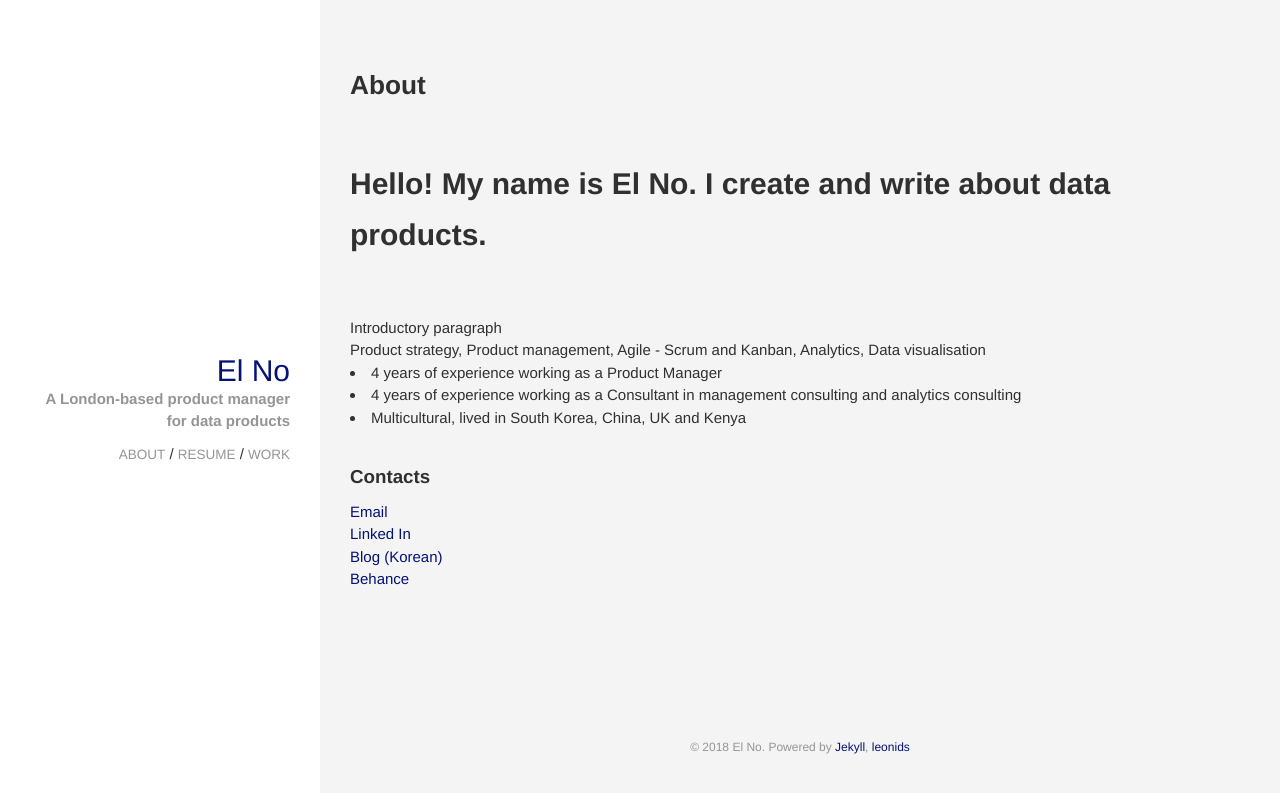
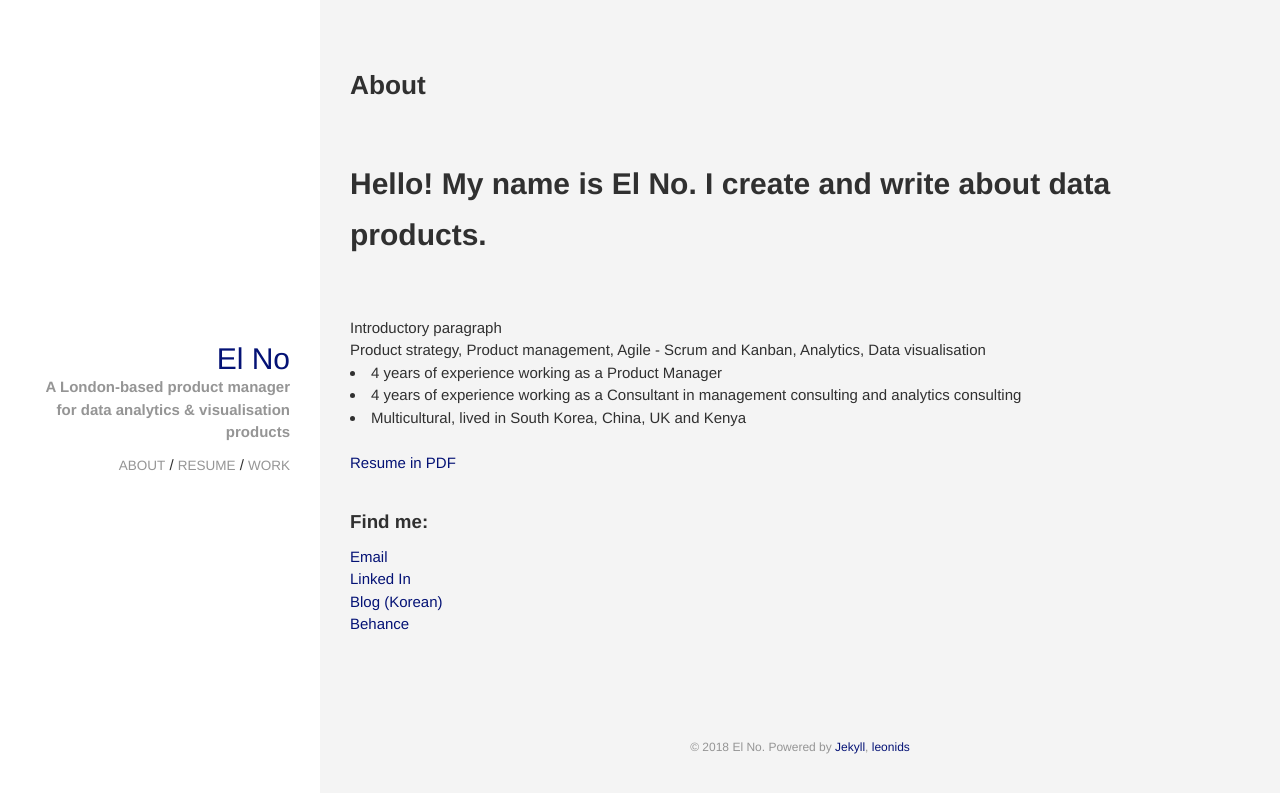
Before and after one commit to reasonableprototype/reasonableprototype.github.io, a Jekyll site: the page built from about.html, in a window 1280 px wide. Shown: the top 793 px of the page. Built offline with Jekyll 4.4.1, drawn with Linux system fonts in a browser that asks for light colours.

```diff
--- a/_config.yml
+++ b/_config.yml
@@ -5,7 +5,7 @@
 #
 title: El No
 email:
-description: A London-based product manager for data products
+description: A London-based product manager for data analytics & visualisation products
 url: # the base hostname & protocol for your site
 keywords: ["data","analytics","data visualisation"]
 
@@ -35,7 +35,7 @@ kramdown:
 owner:
   name: El No
   avatar:
-  job: "A London-based product manager for data products"
+  job: "A London-based product manager for data analytics & visualisation products"
   bio:
   email:
   disqus-shortname:
--- a/_includes/sections/about.html
+++ b/_includes/sections/about.html
@@ -14,11 +14,12 @@
   <li> Multicultural, lived in South Korea, China, UK and Kenya</li>
 
 </div>
-
 <br>
+<a href="https://app.box.com/s/9vig41lzj8zumwuohw1ay8l4chu5sr0p">Resume in PDF</a>
+<br><br>
 
 <div class="row">
-   <h4> Contacts </h4>
+   <h4> Find me: </h4>
    <a href="mailto:lubynoel@gmail.com">Email</a><br>
    <a href="http://linkedin.com/in/elno24/">Linked In</a><br>
    <a href="https://brunch.co.kr/@latebeaver">Blog (Korean)</a><br>
--- a/resume.html
+++ b/resume.html
@@ -5,7 +5,7 @@ permalink: /resume/
 ---
 
 <h3><b>EL NO</b></h3>
-<a href="mailto:lubynoel@gmail.com">lubynoel@gmail.com | <a href="https://linkedin.com/in/elno24"><i>Linked In profile</i></a> | <a href="google dirve link"><i>Full resume in PDF</i></a>
+<a href="mailto:lubynoel@gmail.com">lubynoel@gmail.com | <a href="https://linkedin.com/in/elno24"><i>Linked In profile</i></a> | <a href="https://app.box.com/s/9vig41lzj8zumwuohw1ay8l4chu5sr0p"><i>Full resume in PDF</i></a>
 
 <br><br>
 
```
Also changed, not shown: 4 other files.
